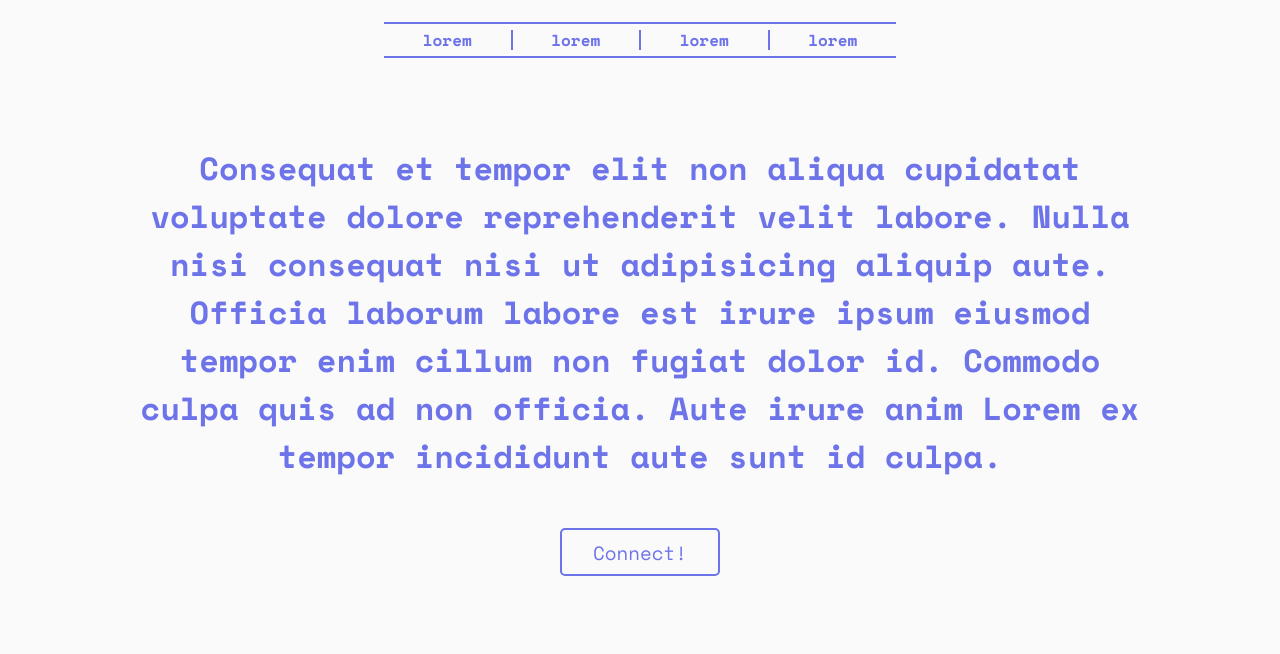
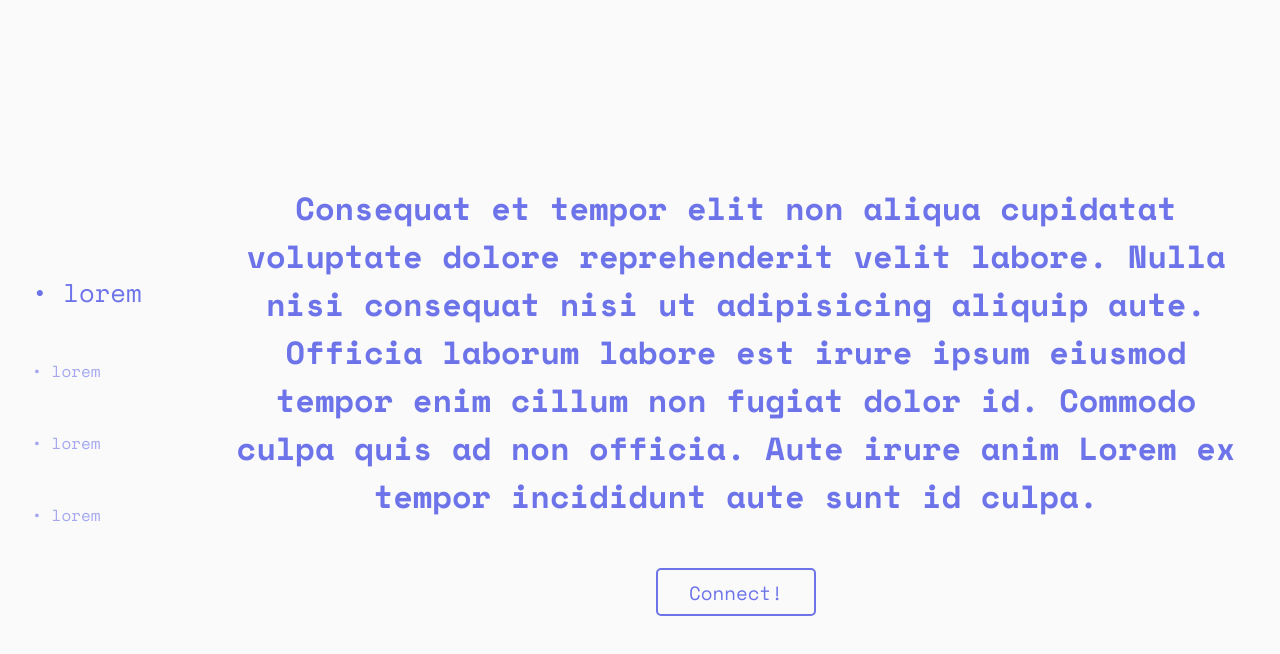
Before and after one commit to vanxhh/portfolio, a React (Create React App) app: page / in a window 1280 px wide. Shown: the top 654 px of the page. Built offline with nearby package versions, Linux system fonts and the light colour scheme.

Commit message:
vertical nav

```diff
--- a/src/App.css
+++ b/src/App.css
@@ -1,4 +1,9 @@
 /* #1821E8 */
+.app {
+  height: 100vh;
+  display: flex;
+}
+
 ul {
   list-style-type: none;
   display: flex;
@@ -6,66 +11,29 @@ ul {
 
 /* NAVBAR */
 
-.nav {
-  height: 5rem;
+.navbar {
+  height: 100%;
+  min-width: 15%;
+  padding: 2rem;
+}
+
+.navbar--list  {
+  height: 100%;
   display: flex;
   flex-direction: column;
-  align-items: center;
   justify-content: center;
+  gap: 3rem;
 }
 
-.nav--content {
-  display: flex;
-  align-items: center;
-  justify-content: center;
+.navbar--list__item > div {
+  transition: 400ms all;
+  opacity: 0.6;
 }
 
-.list {
-  height: 2rem;
-  width: 100%;
-  display: flex;
-  align-items: center;
-  justify-content: center;
-}
-
-.nav > div {
-  width:  40%;
-}
-
-.nav--item {
-  margin: 5px;
-  transition: 400ms all;
-  flex: 1;
-  display: flex;
-  justify-content: center;
-  font-weight: 700;
-}
-
-.nav--item > a {
-  width: 100%;
-  height: 100%;
-  display: flex;
-  align-items: center;
-  justify-content: center;
-}
-
-.nav--item:hover {
+.navbar--list__item:hover {
   cursor: pointer;
-  background-color: #6d73e9;
   border-radius: 5px;
   color: #fff;
-}
-
-.nav--division {
-  width: 100%;
-  height: 2px;
-  background-color: #6d73e9;
-}
-
-.division {
-  height: 60%;
-  width: 2px;
-  background-color: #6d73e9;
 }
 
 /* NAVBAR */
@@ -73,15 +41,17 @@ ul {
 /* HOME */
 
 .main {
-  padding: 4rem;
+  height: 100vh;
+  padding: 2rem;
+  display: flex;
+  flex-direction: column;
+  align-items: center;
+  justify-content: center;
 }
 
 .main--text {
   font-weight: 700;
-  padding: 0rem 4rem;
   font-size: 2rem;
-  display: flex;
-  justify-content: center;
   text-align: center;
 }
 
--- a/src/App.js
+++ b/src/App.js
@@ -4,7 +4,7 @@ import Home from './components/Home';
 
 const App = () => {
   return (
-    <main>
+    <main className='app'>
       <Nav />
       <Home />
     </main>
--- a/src/components/Nav.js
+++ b/src/components/Nav.js
@@ -1,6 +1,56 @@
+import { useState } from "react";
+
 const Nav = () => {
+  const [active, setActive] = useState("lorem1");
+
+  const style = {
+    fontSize: "1.6rem",
+    opacity: "1"
+  }
+
   return (
-    <div className="nav">
+    <nav className="navbar">
+      <ul className="navbar--list">
+        <li className="navbar--list__item">
+          <div
+            onClick={() => setActive("lorem1")}
+            style={active == "lorem1" ? style : {}}
+          >
+            • lorem
+          </div>
+        </li>
+        <li className="navbar--list__item">
+          <div
+            onClick={() => setActive("lorem2")}
+            style={active == "lorem2" ? style : {}}
+          >
+          • lorem
+          </div>
+        </li>
+        <li className="navbar--list__item">
+          <div
+            onClick={() => setActive("lorem3")}
+            style={active == "lorem3" ? style : {}}
+          >
+          • lorem
+          </div>
+        </li>
+        <li className="navbar--list__item">
+          <div
+            onClick={() => setActive("lorem4")}
+            style={active == "lorem4" ? style : {}}
+          >
+          • lorem
+          </div>
+        </li>
+      </ul>
+    </nav>
+  );
+}
+
+export default Nav;
+
+{/* <div className="nav">
       <div className="nav--division"></div>
       <div className="nav--content">
         <ul className="list">
@@ -22,8 +72,4 @@ const Nav = () => {
         </ul>
       </div>
       <div className="nav--division"></div>
-    </div>
-  );
-}
-
-export default Nav;
+    </div> */}
```
